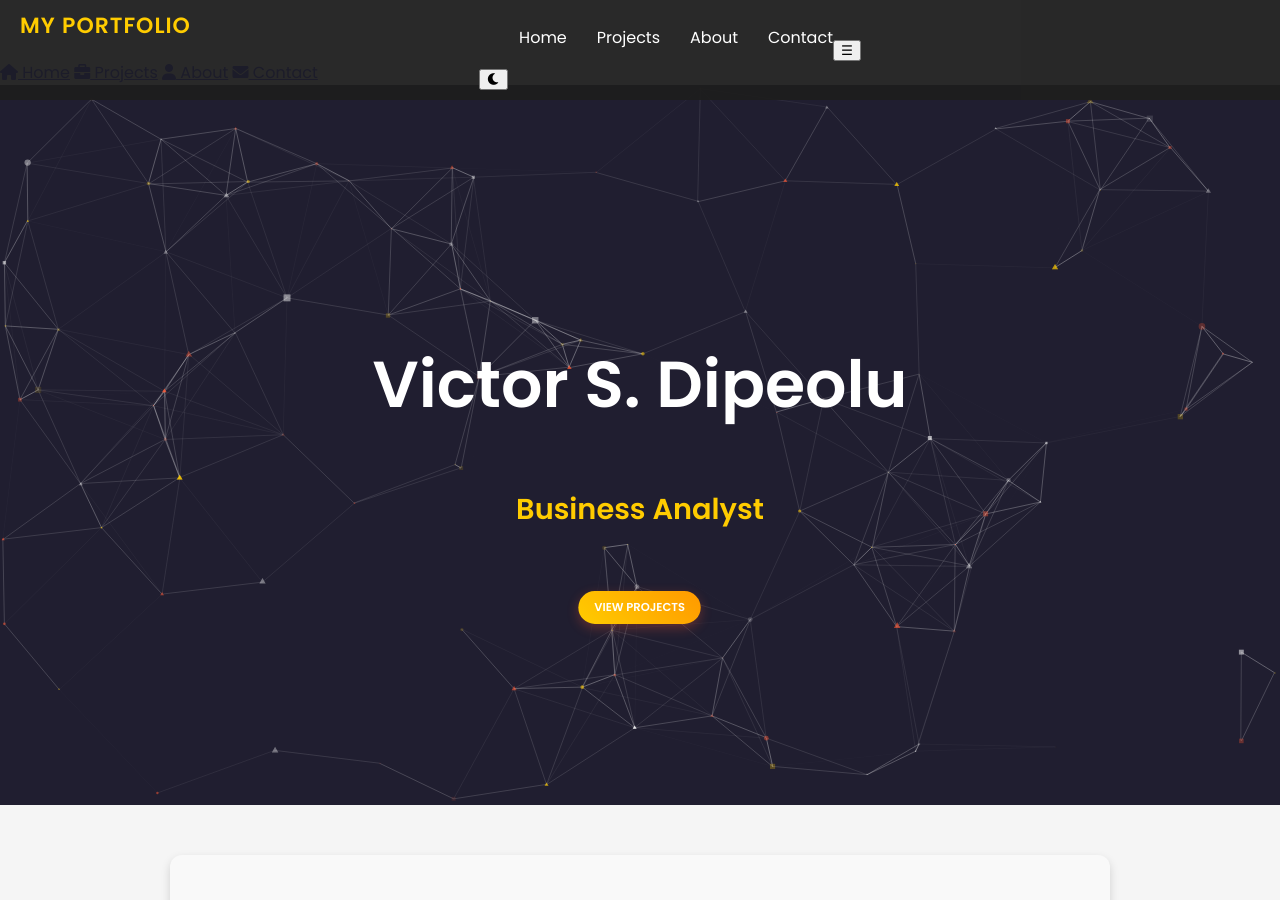
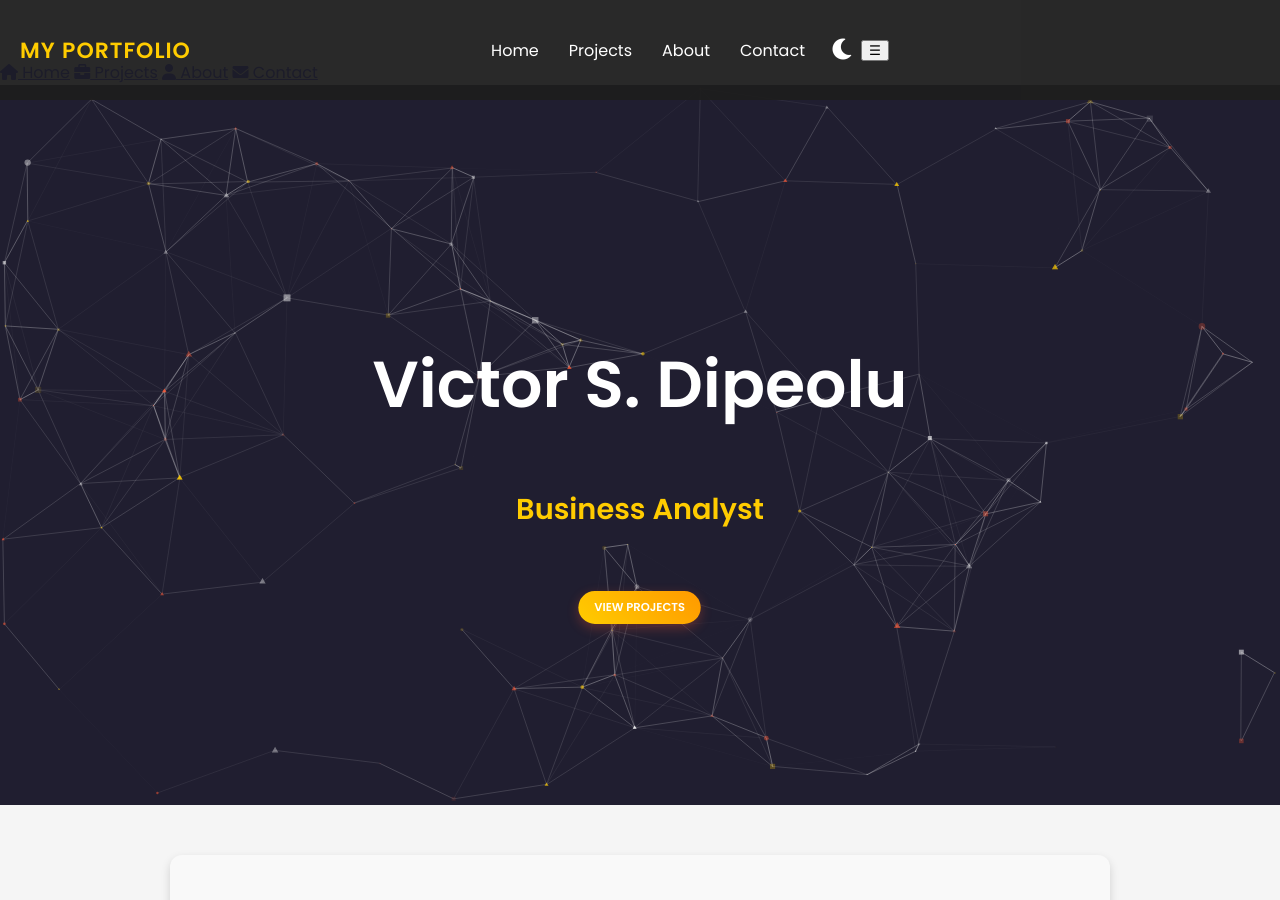
Before and after one commit to Vicmandip1/Portfolio, a Jekyll site: the page index.html, which Jekyll copies as it is, in a window 1280 px wide and 900 px high. Built offline with Jekyll 4.4.1, drawn with Linux system fonts in a browser that asks for light colours; nearby versions of some CDN libraries; a script that is not in the unit is left out; some of the changed text lies outside the part shown.

Commit message:
Update index.css

```diff
--- a/assets/styles/index.css
+++ b/assets/styles/index.css
@@ -61,6 +61,29 @@ body {
 .nav-logo:hover {
     color: white;
     text-shadow: 0px 0px 10px rgba(255, 204, 0, 0.8);
+}
+/* ✅ Dark Mode Button */
+.dark-mode-btn {
+    background: none;
+    border: none;
+    cursor: pointer;
+    font-size: 1.5rem;
+    color: white;
+    transition: color 0.3s ease-in-out, transform 0.3s ease-in-out;
+    margin-left: 20px; /* Adds spacing from the menu */
+}
+
+/* ✅ Hover Effect */
+.dark-mode-btn:hover {
+    color: #ffcc00;
+    transform: scale(1.2);
+}
+
+/* ✅ Positioning Fix (If Needed) */
+.nav-container {
+    display: flex;
+    align-items: center;
+    justify-content: space-between;
 }
 
 /* ==============================
@@ -380,6 +403,9 @@ body {
     text-decoration: none;
     transition: all 0.3s ease-in-out;
     box-shadow: 0px 5px 10px rgba(255, 153, 0, 0.3);
+    border: 2px solid black;  /* ✅ Add a visible black border */
+    position: relative;  /* ✅ Ensure it's inside the section */
+    z-index: 10; /* ✅ Make sure it’s above other elements */
 }
 
 /* ✅ Button Hover Effect */
```
